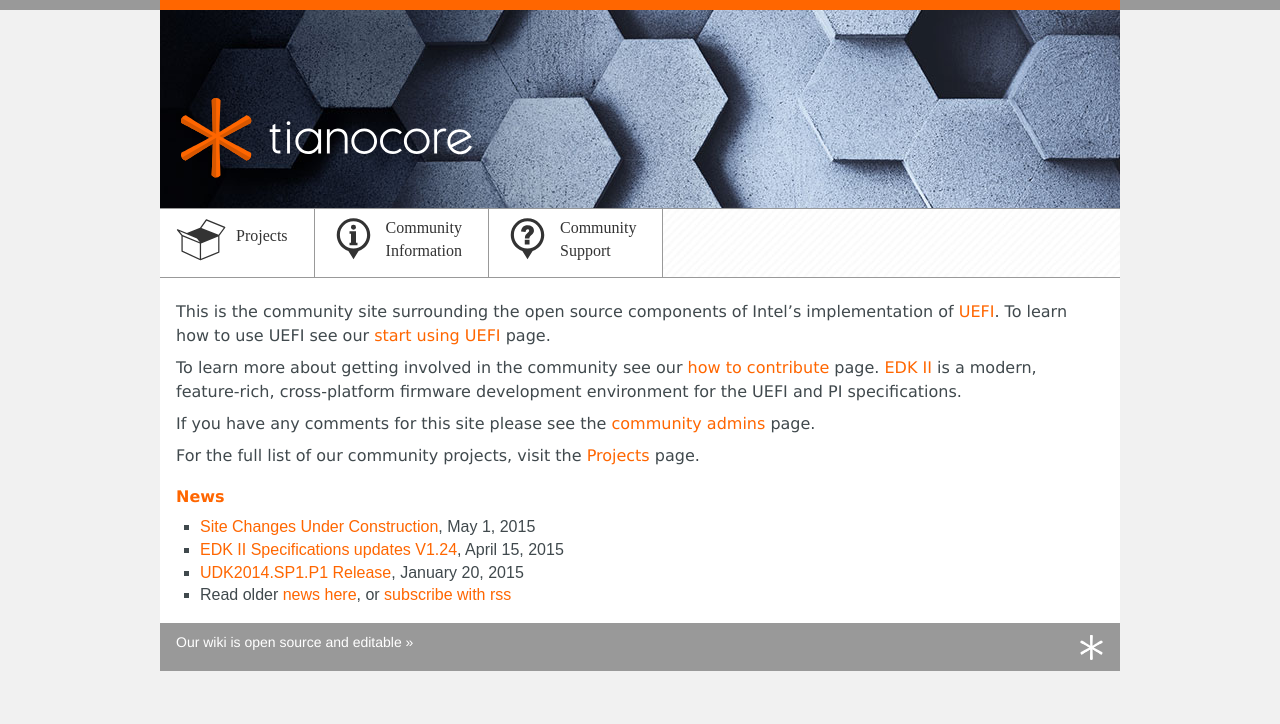
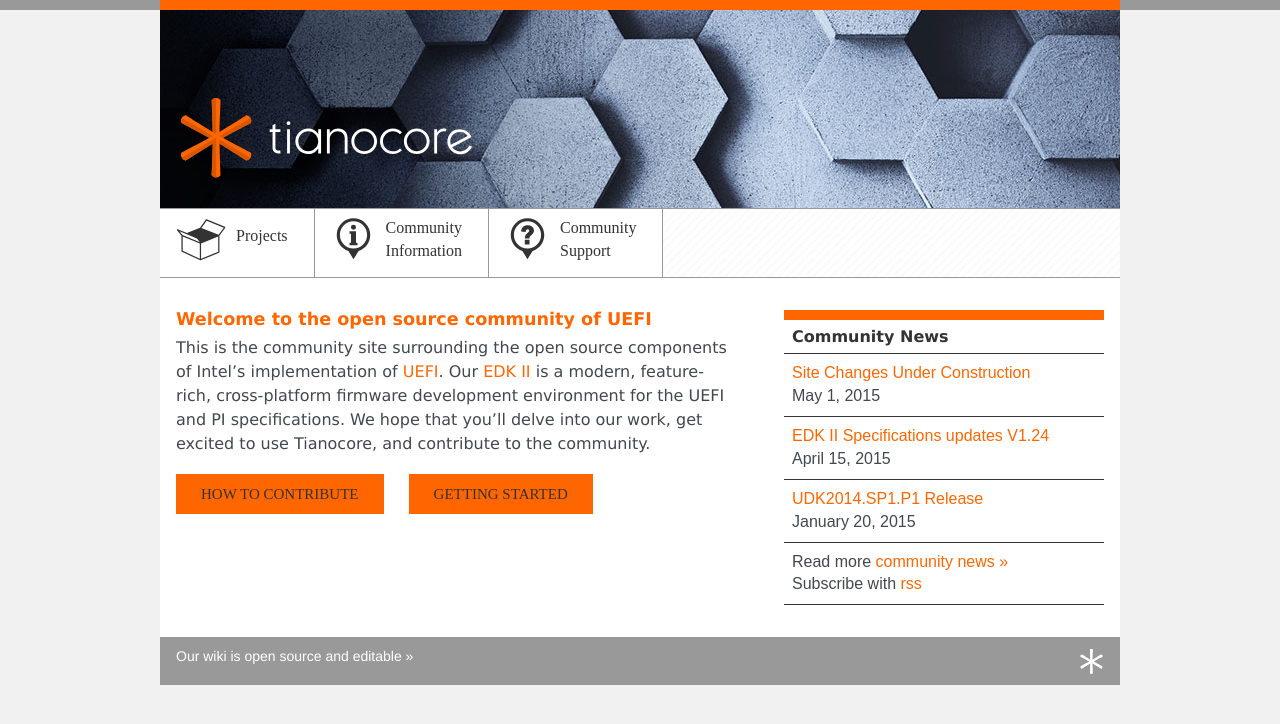
Before and after one commit to tianocore/tianocore.github.io, a Jekyll site: the page built from index.md, in a window 1280 px wide. Shown: the top 724 px of the page. Built offline with Jekyll 4.4.1, drawn with Linux system fonts in a browser that asks for light colours; nearby versions of some CDN libraries.

Commit message:
Adjust main page layout based on The New Group design

```diff
--- a/css/main.css
+++ b/css/main.css
@@ -39,9 +39,38 @@ body {
     width: 9em;
 }
 
+div.main-page.content {
+    float: left;
+    width: 35em;
+}
+
+div.main-page.news {
+    float: right;
+    width: 20em;
+}
+
+div.main-page.news h2 {
+    border-top: 10px solid #ff6600;
+    border-bottom: 1px solid #333333;
+    color: #333333;
+    padding: 0.5em;
+    margin: 0;
+}
+
+div.main-page.news ul {
+    margin: 0;
+    list-style: none;
+    list-style-image: none;
+}
+
+div.main-page.news ul li {
+    border-bottom: 1px solid #333333;
+    padding: 0.5em;
+}
+
 #content {
     margin: 0px;
-    padding: 1em;
+    padding: 2em 1em;
     font-family: verdana;
     color: #40494d;
     background-color: #fff;
@@ -49,6 +78,17 @@ body {
     max-width: 60em;
     display: block;
     float: left;
+}
+
+#content #buttons a {
+  background: #ff6600;
+  color: #333333;
+  font-family: "canada-type-gibson";
+  text-transform: uppercase;
+  font-size: 15px;
+  display: inline-block;
+  padding: 8px 25px;
+  margin: 10px 20px 10px 0;
 }
 
 #footer {
--- a/index.md
+++ b/index.md
@@ -4,31 +4,41 @@ title: Welcome
 ---
 {% include site-links.md %}
 
+<!-- parse_block_html causes the markdown to be processed inside <div> -->
+{::options parse_block_html="true" /}
+
+<div class="main-page content">
+
+# Welcome to the open source community of UEFI
+
 This is the community site surrounding the open source components of
-Intel's implementation of
-[UEFI]({{wiki}}/UEFI).
-To learn how to use UEFI see our
-[start using UEFI]({{wiki}}/start-using-UEFI)
-page.
+Intel's implementation of [UEFI]({{wiki}}/UEFI). Our [EDK II] is a
+modern, feature-rich, cross-platform firmware development environment
+for the UEFI and PI specifications. We hope that you'll delve into our
+work, get excited to use Tianocore, and contribute to the community.
 
-To learn more about getting involved in the community see our
-[how to contribute]({{wiki}}/How-To-Contribute)
-page. [EDK II] is a modern, feature-rich, cross-platform
-firmware development environment for the UEFI and PI specifications.
+<div id="buttons">
+  <a href="https://github.com/tianocore/tianocore.github.io/wiki/How_To_Contribute" target="_blank">How to Contribute</a>
+  <a href="https://github.com/tianocore/tianocore.github.io/wiki/Getting_Started" target="_blank">Getting Started</a>
+</div>
 
-If you have any comments for this site please see the
-[community admins]({{wiki}}/Community_Admins)
-page.
+</div>
 
-For the full list of our community projects, visit the
-[Projects]({{wiki}}/Projects)
-page.
+<div class="main-page news">
 
-## News
+## Community News
 
 <ul class="posts">
 {% for post in site.posts limit:3 %}
-  <li><a href="{{baseurl}}{{ post.url }}">{{ post.title }}</a>, {{ post.date | date: "%B %-d, %Y" }}</li>
+  <li>
+    <a href="{{baseurl}}{{ post.url }}">{{ post.title }}</a><br>
+    {{ post.date | date: "%B %-d, %Y" }}
+  </li>
 {% endfor %}
-  <li>Read older <a href="news/">news here</a>, or <a href="news/feed.xml">subscribe with rss</a></li>
+  <li>
+    Read more <a href="news/">community news »</a><br>
+    Subscribe with <a href="news/feed.xml">rss</a>
+  </li>
 </ul>
+
+</div>
```
